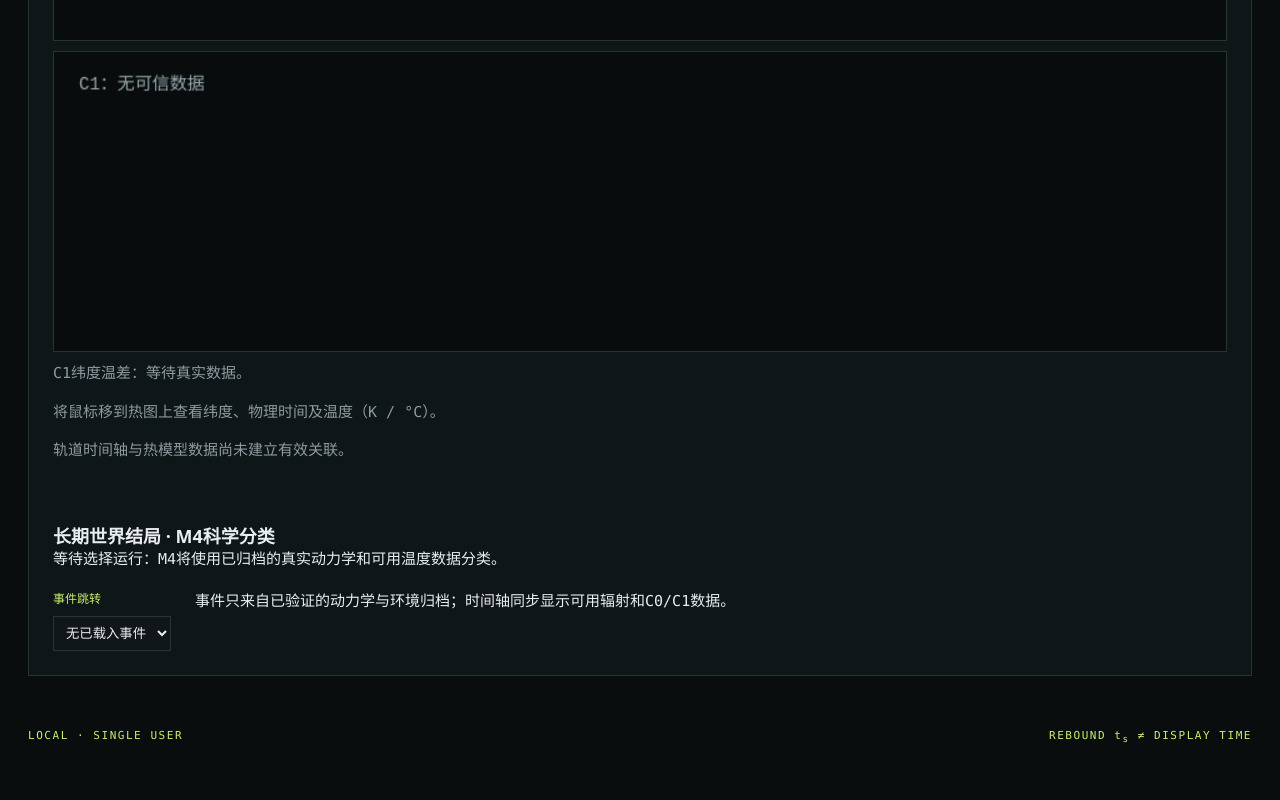
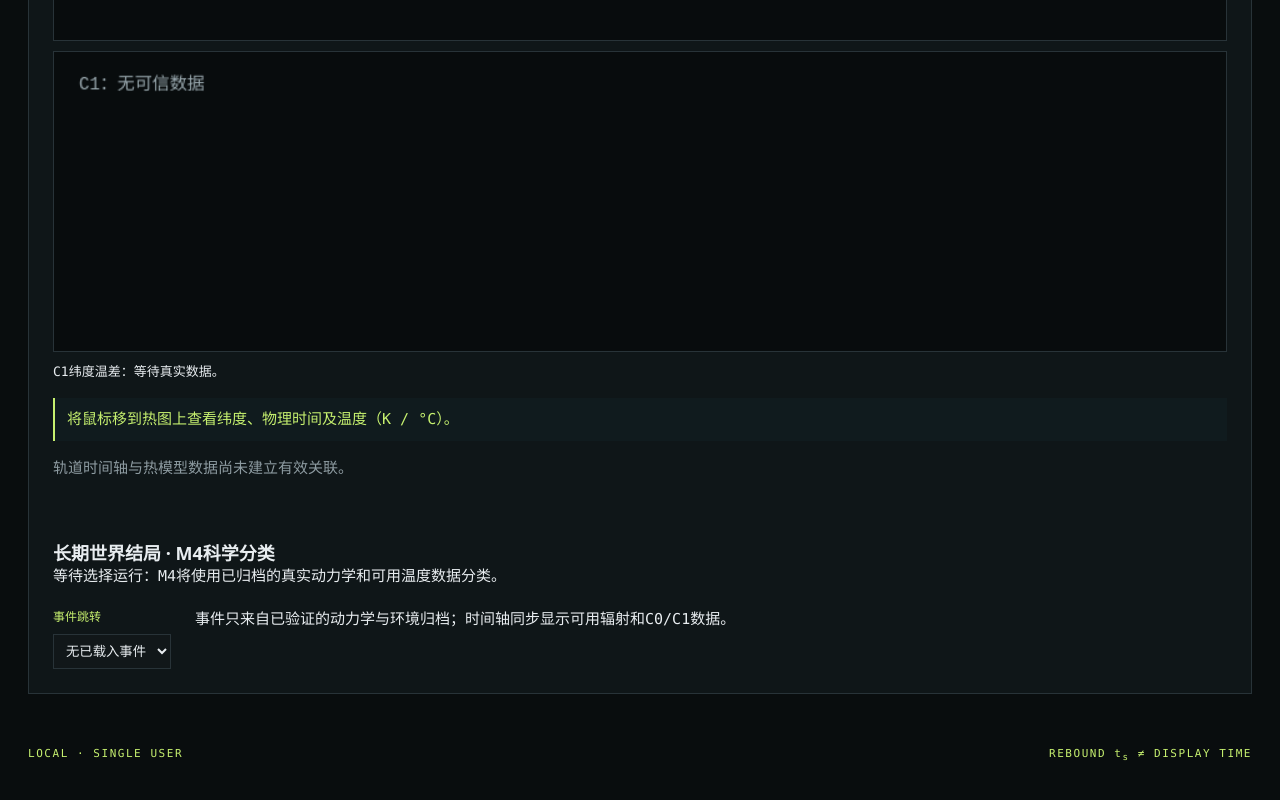
Before and after one commit to chenjunnan/threebodyplanet, a plain HTML site: page src/threebody/web/static/index.html in a window 1280 px wide. Shown: the part 4362-5162 px from the top of the page. Drawn offline with Linux system fonts and the light colour scheme; no server answers.

Commit message:
style(c1): legible latitude temperature spread and inspectable hover readings

```diff
--- a/src/threebody/web/static/styles.css
+++ b/src/threebody/web/static/styles.css
@@ -90,3 +90,14 @@ textarea { width:100%; min-height:285px; resize:vertical; background:#080c0d; bo
 .c0-current-temperature strong {font-size:24px;color:var(--lime);font-variant-numeric:tabular-nums}
 .c0-current-temperature #c0-current-celsius {font-size:20px;color:var(--ink);font-variant-numeric:tabular-nums}
 .c0-current-temperature small {width:100%;color:var(--muted);line-height:1.5}
+
+#c1-canvas { cursor:crosshair; touch-action:pan-y; }
+#c1-temperature-summary {
+  color:var(--ink);font-variant-numeric:tabular-nums;
+  font-size:13px;line-height:1.55;overflow-wrap:anywhere;
+}
+#c1-temperature-hover {
+  padding:10px 12px;border-left:2px solid var(--lime);
+  color:var(--lime);background:#101b1e;
+  font-variant-numeric:tabular-nums;line-height:1.5;overflow-wrap:anywhere;
+}
```
